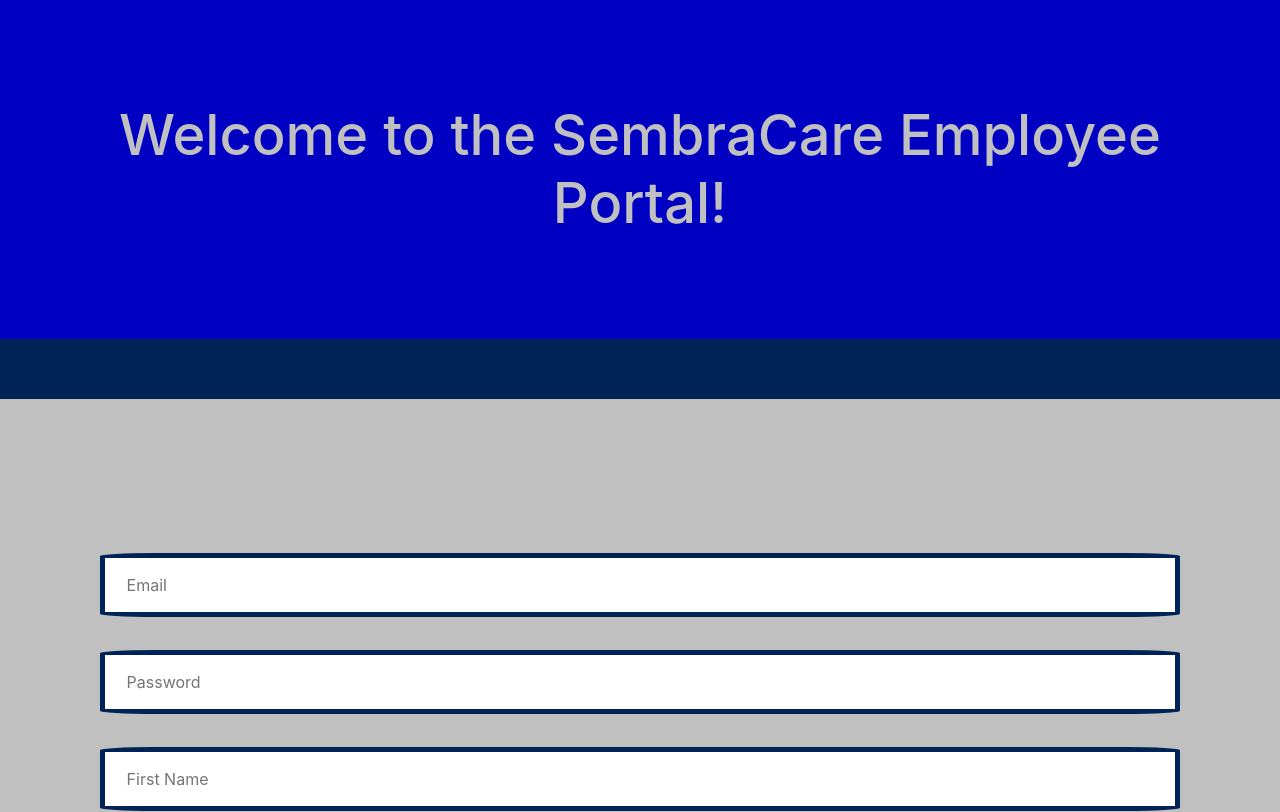
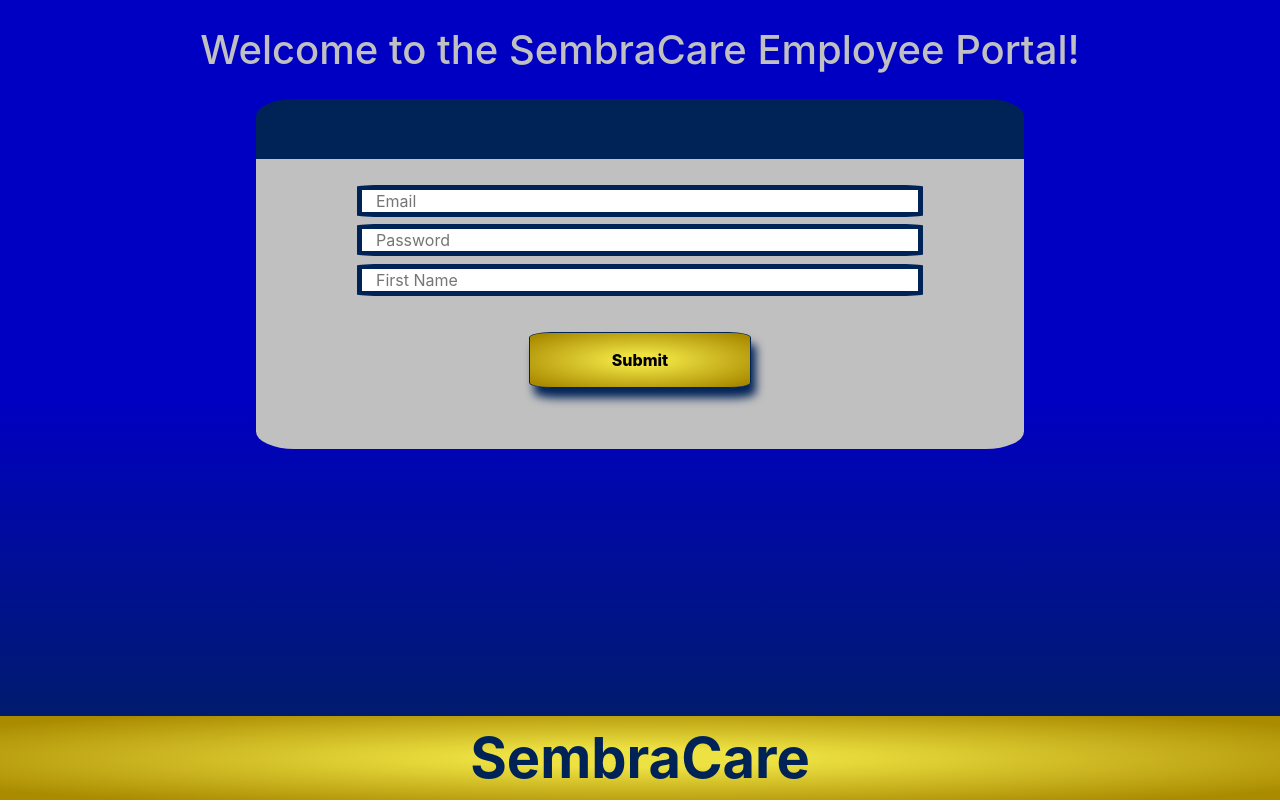
Before and after one commit to PharmDCoder/employeeTestPortal, a React (Create React App) app in the folder client/: page /signup in a window 1280 px wide. Shown: the top 812 px of the page. Built offline with nearby package versions, Linux system fonts and the light colour scheme.

Commit message:
signup is fully responsivegit add .!

```diff
--- a/client/src/pages/Signup/signup.css
+++ b/client/src/pages/Signup/signup.css
@@ -53,11 +53,65 @@
 }
 
 /* **********  MEDIA QUERIES  ******** */
-/* (iphone X) */
-@media only screen and (max-width: 375px) {
+/* Extra small devices (phones, 600px and down) */
+@media only screen and (max-width: 600px) {
   .signup-form {
-    margin-top: 10%;
-    height: 425px;
+    height: 370px;
+  }
+
+  .signup-form-control {
+    height: 2.5em;
+  }
+
+  .btn-submit-signup {
+    margin-top: 5%;
+    width: 60%;
+  }
+}
+
+/* Small devices (landscape phones and large portrait phones 600px and up) */
+@media only screen and (min-width: 600px) {
+  .signup-welcome {
+    padding: 0;
+    margin: 2% 0 2% 0;
+  }
+  .signup-form {
+    padding-top: 4%;
+    height: 300px;
+    margin-bottom: 15%;
+  }
+
+  .signup-form-group {
+    margin-bottom: 1%;
+  }
+
+  .signup-form-control {
+    height: 2.5em;
+  }
+
+  .btn-submit-signup {
+    font-size: 1em;
+    width: 30%;
+    padding: 2%;
+  }
+}
+
+/* Medium devices (Portrait tablets and large landscape phones) */
+@media only screen and (min-width: 768px) {
+  .signup-welcome {
+    font-size: 2.5em;
+    padding: 4% 5% 4% 5%;
+  }
+
+  .signup-form {
+    margin-left: 5%;
+    margin-top: 5%;
+    padding-top: 5%;
+    border-top: 40px solid #002357;
+    height: 420px;
+    width: 90%;
+    /* margin: auto; */
+    border-radius: 5%;
   }
 
   .signup-form-control {
@@ -65,61 +119,27 @@
   }
 
   .btn-submit-signup {
-    margin-top: 10%;
-    width: 60%;
+    font-size: 1.5em;
+    font-weight: 800;
+    margin-top: 4%;
+    /* padding: 3%; */
   }
 }
 
-/* iphone 6/7/8 plus */
-@media only screen and (min-width: 414px) and (max-width: 768px) {
-  .signup-form {
-    height: 400px;
-  }
-
-  .btn-submit-signup {
-    margin-top: 5%;
-  }
-}
-
-/* (iPad) */
-@media only screen and (min-width: 768px) and (max-width: 1024px) {
+/* Large handhelds (tablets landscape, large tablets portrait) */
+@media only screen and (min-width: 992px) {
   .signup-welcome {
-    font-size: 2.5em;
-    padding: 0 5% 0 5%;
+    font-size: 3.5em;
+    padding: 5% 5% 0 5%;
   }
 
   .signup-form {
+    padding-top: 8%;
     border-top: 60px solid #002357;
-    height: 600px;
+    height: 650px;
   }
 
   .signup-form-control {
-    /* border: 4px solid red; */
-    height: 3.5em;
-  }
-
-  .btn-submit-signup {
-    font-size: 2em;
-    font-weight: 800;
-    margin-top: 3%;
-    padding: 3%;
-  }
-}
-
-/* (ipad pro) */
-@media only screen and (min-width: 1024px) and (max-width: 1366px) {
-  .signup-welcome {
-    font-size: 3.5em;
-    padding: 0 5% 0 5%;
-  }
-
-  .signup-form {
-    border-top: 60px solid #002357;
-    height: 750px;
-  }
-
-  .signup-form-control {
-    /* border: 4px solid red; */
     height: 4em;
   }
 
@@ -131,6 +151,61 @@
   }
 }
 
+
+/* Large devices (small laptops and desktops) */
+@media only screen and (min-width: 1200px) {
+  .signup-welcome {
+    font-size: 2.5em;
+    margin: 2% 0 2% 0;
+    padding: 0;
+  }
+
+  .signup-form {
+    padding-top: 2%;
+    border-top: 60px solid #002357;
+    height: 350px;
+    width: 60%;
+    margin: 0 0 10% 20%;
+  }
+
+  .signup-form-control {
+    height: 2em;
+    width: 80%;
+  }
+
+  .btn-submit-signup {
+    font-size: 1em;
+    font-weight: 800;
+    margin-top: 4%;
+    padding: 2%;
+  }
+}
+
+/* Large devices (tablets landscape, large tablets portrait) */
+@media only screen and (min-width: 1500px) {
+  /* .signup-welcome {
+    font-size: 3.5em;
+    padding: 5% 5% 0 5%;
+  } */
+
+  /* .signup-form {
+    padding-top: 8%;
+    border-top: 60px solid #002357;
+    height: 650px;
+  } */
+
+  /* .signup-form-control {
+    height: 4em;
+  } */
+
+  .btn-submit-signup {
+    /* font-size: 2em; */
+    font-weight: 800;
+    margin-top: 2%;
+    /* padding: 3%; */
+  }
+}
+
 /* ******** TO DO ******** */
 /*
 Add more/change style
```
